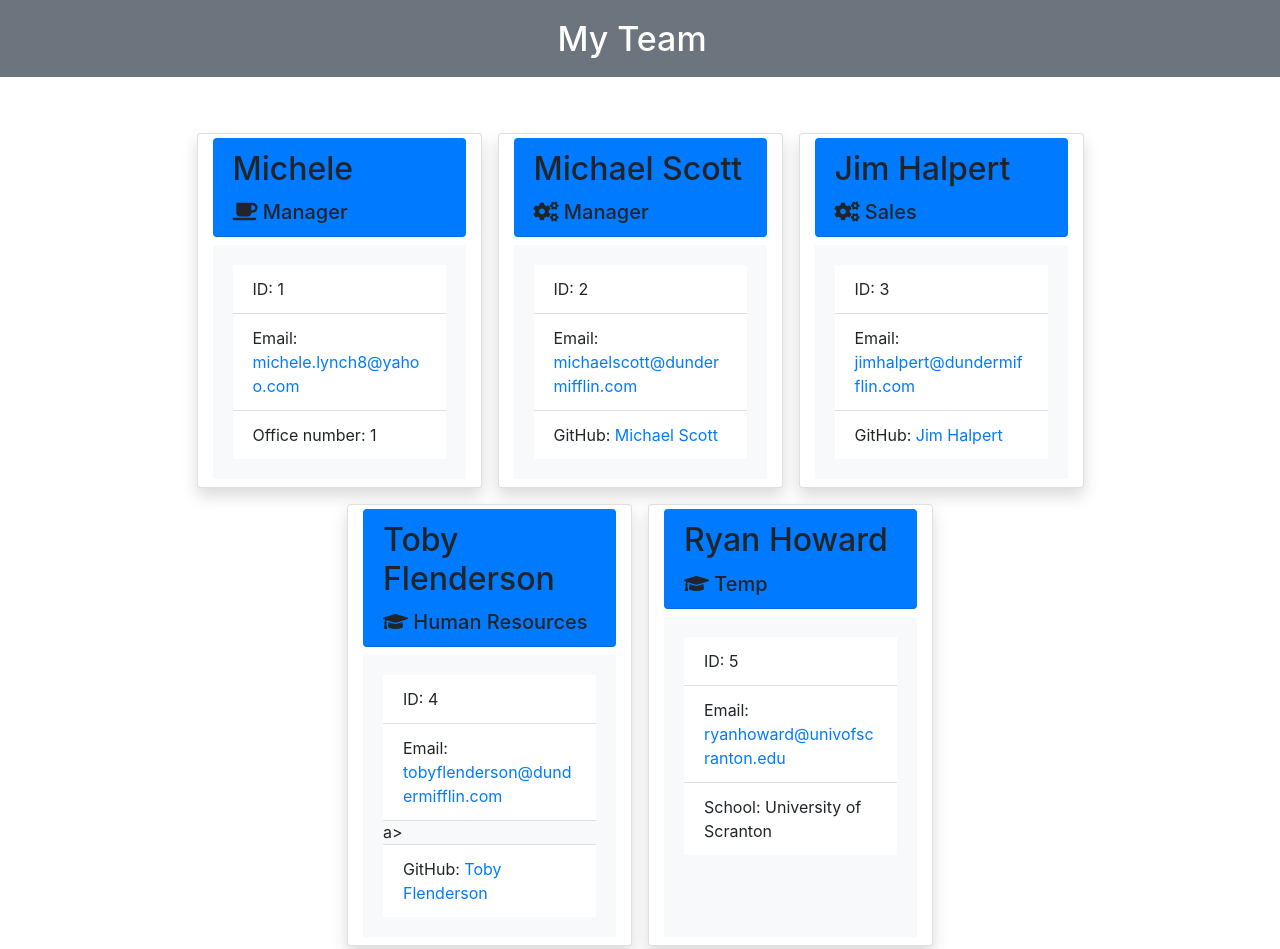
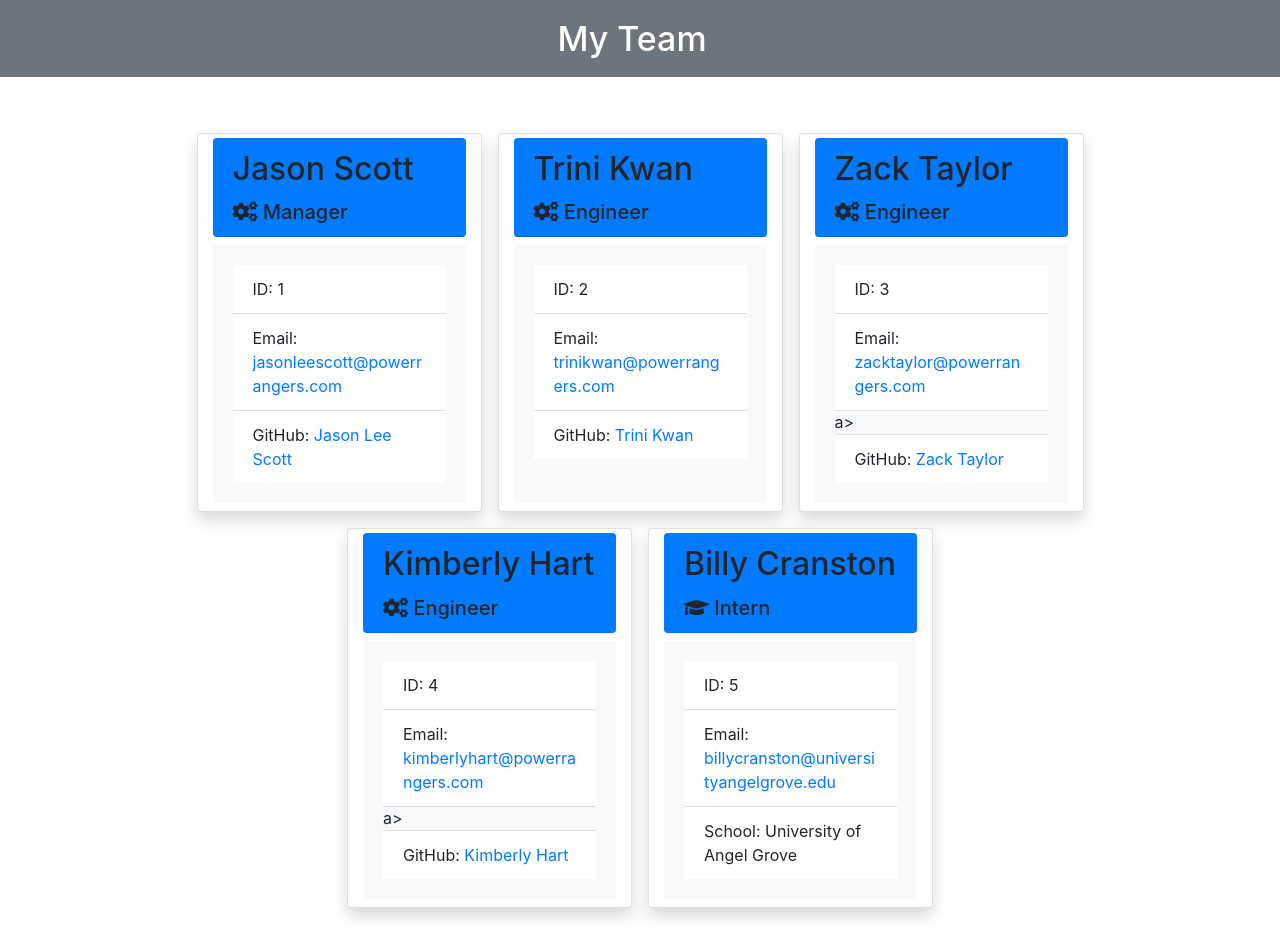
Before and after one commit to MLLynch2K/team-profile-generator, a website: page samplehtml.html in a window 1280 px wide. Shown: the top 949 px of the page. Drawn offline with nearby package versions, Linux system fonts and the light colour scheme.

Commit message:
added changes to engineers and html generated page

```diff
--- a/lib/Sales.js
+++ b/lib/Engineer.js
@@ -1,4 +1,4 @@
-const Employee = require('../lib/Employee')
+const Employee = require('./Employee')
 
 class Sales extends Employee{
     constructor(name, id, email, github) {
@@ -11,8 +11,8 @@ class Sales extends Employee{
     }
 
     getRole () {
-        return "Sales"
+        return "Engineer"
     }
 }
 
-module.exports = Sales
+module.exports = Engineer
--- a/lib/Temp.js
+++ b/lib/Intern.js
@@ -1,4 +1,4 @@
-const Employee = require('../lib/Employee')
+const Employee = require('./Employee')
 
 class Temp extends Employee {
     constructor (name, id, email, school) {
@@ -11,8 +11,8 @@ class Temp extends Employee {
     }
 
     getRole() {
-        return "Temp";
+        return "Intern";
     }
 };
 
-module.exports = Temp
+module.exports = Intern
--- a/package.json
+++ b/package.json
@@ -19,5 +19,9 @@
   "bugs": {
     "url": "https://github.com/MLLynch2K/team-profile-generator/issues"
   },
-  "homepage": "https://github.com/MLLynch2K/team-profile-generator#readme"
+  "homepage": "https://github.com/MLLynch2K/team-profile-generator#readme",
+  "dependencies": {
+    "inquirer": "^7.3.3",
+    "jest": "^26.6.3"
+  }
 }
--- a/samplehtml.html
+++ b/samplehtml.html
@@ -22,74 +22,72 @@
 
             <div class="card shadow m-2 col-3">
                 <div class="card-header bg-primary ml-0 mt-1 rounded">
-                    <h2 class= "card-title">Michele</h2>
-                    <h5 class="card-text"><i class="fas fa-coffee"></i>&nbsp;Manager</h5>
+                    <h2 class= "card-title">Jason Scott</h2>
+                    <h5 class="card-text"><i class="fas fa-cogs"></i>&nbsp;Manager</h5>
                 </div>
                 <div class="card-body bg-light my-2">
                     <ul class="list-group list-group-flush">
                         <li class="list-group-item">ID: 1</li>
-                        <li class="list-group-item">Email: <a href="mailto:michele.lynch8@yahoo.com">michele.lynch8@yahoo.com</a></li>
-                        <li class="list-group-item">Office number: 1</li>
-                    </ul>
-                </div>
-        </div>
-
-
-            <div class="card shadow m-2 col-3">
-                <div class="card-header bg-primary ml-0 mt-1 rounded">
-                    <h2 class= "card-title">Michael Scott</h2>
-                    <h5 class="card-text"><i class="fas fa-cogs"></i>&nbsp;Manager</h5>
-                </div>
-                <div class="card-body bg-light my-2">
-                    <ul class="list-group list-group-flush">
-                        <li class="list-group-item">ID: 2</li>
-                        <li class="list-group-item">Email: <a href="mailto:michaelscott@dundermifflin.com">michaelscott@dundermifflin.com</a></li>
-                        <li class="list-group-item">GitHub: <a href="https://www.github.com/MichaelScott">Michael Scott</a></li>
+                        <li class="list-group-item">Email: <a href="mailto:jasonleescott@powerrangers.com">jasonleescott@powerrangers.com</a></li>
+                        <li class="list-group-item">GitHub: <a href="https://www.github.com/JasonLeeScott">Jason Lee Scott</a></li>
                     </ul>
                 </div>
             </div>
 
             <div class="card shadow m-2 col-3">
                 <div class="card-header bg-primary ml-0 mt-1 rounded">
-                    <h2 class= "card-title">Jim Halpert</h2>
-                    <h5 class="card-text"><i class="fas fa-cogs"></i>&nbsp;Sales</h5>
+                    <h2 class= "card-title">Trini Kwan</h2>
+                    <h5 class="card-text"><i class="fas fa-cogs"></i>&nbsp;Engineer</h5>
                 </div>
                 <div class="card-body bg-light my-2">
                     <ul class="list-group list-group-flush">
-                        <li class="list-group-item">ID: 3</li>
-                        <li class="list-group-item">Email: <a href="mailto:jimhalpert@dundermifflin.com">jimhalpert@dundermifflin.com</a></li>
-                        <li class="list-group-item">GitHub: <a href="https://www.github.com/JimHalpert">Jim Halpert</a></li>
-                    </ul>
-                </div>
-            </div>
-
-
-
-                <div class="card shadow m-2 col-3">
-                <div class="card-header bg-primary ml-0 mt-1 rounded">
-                    <h2 class= "card-title">Toby Flenderson</h2>
-                    <h5 class="card-text"><i class="fas fa-graduation-cap"></i>&nbsp;Human Resources</h5>
-                </div>
-                <div class="card-body bg-light my-2">
-                    <ul class="list-group list-group-flush">
-                        <li class="list-group-item">ID: 4</li>
-                        <li class="list-group-item">Email: <a href="mailto:tobyflenderson@dundermifflin.com">tobyflenderson@dundermifflin.com</a></li>
-                        a></li>
-                        <li class="list-group-item">GitHub: <a href="https://www.github.com/TobyFlenderson">Toby Flenderson</a></li>
+                        <li class="list-group-item">ID: 2</li>
+                        <li class="list-group-item">Email: <a href="mailto:trinikwan@powerrangers.com">trinikwan@powerrangers.com</a></li>
+                        <li class="list-group-item">GitHub: <a href="https://www.github.com/TriniKwan">Trini Kwan</a></li>
                     </ul>
                 </div>
             </div>
 
                 <div class="card shadow m-2 col-3">
                 <div class="card-header bg-primary ml-0 mt-1 rounded">
-                    <h2 class= "card-title">Ryan Howard</h2>
-                    <h5 class="card-text"><i class="fas fa-graduation-cap"></i>&nbsp;Temp</h5>
+                    <h2 class= "card-title">Zack Taylor</h2>
+                    <h5 class="card-text"><i class="fas fa-cogs"></i>&nbsp;Engineer</h5>
+                </div>
+                <div class="card-body bg-light my-2">
+                    <ul class="list-group list-group-flush">
+                        <li class="list-group-item">ID: 3</li>
+                        <li class="list-group-item">Email: <a href="mailto:zacktaylor@powerrangers.com">zacktaylor@powerrangers.com</a></li>
+                        a></li>
+                        <li class="list-group-item">GitHub: <a href="https://www.github.com/ZackTaylor">Zack Taylor</a></li>
+                    </ul>
+                </div>
+            </div>
+
+            <div class="card shadow m-2 col-3">
+                <div class="card-header bg-primary ml-0 mt-1 rounded">
+                    <h2 class= "card-title">Kimberly Hart</h2>
+                    <h5 class="card-text"><i class="fas fa-cogs"></i>&nbsp;Engineer</h5>
+                </div>
+                <div class="card-body bg-light my-2">
+                    <ul class="list-group list-group-flush">
+                        <li class="list-group-item">ID: 4</li>
+                        <li class="list-group-item">Email: <a href="mailto:kimberlyhart@powerrangers.com">kimberlyhart@powerrangers.com</a></li>
+                        a></li>
+                        <li class="list-group-item">GitHub: <a href="https://www.github.com/KimberlyHart">Kimberly Hart</a></li>
+                    </ul>
+                </div>
+            </div>
+
+                <div class="card shadow m-2 col-3">
+                <div class="card-header bg-primary ml-0 mt-1 rounded">
+                    <h2 class= "card-title">Billy Cranston</h2>
+                    <h5 class="card-text"><i class="fas fa-graduation-cap"></i>&nbsp;Intern</h5>
                 </div>
                 <div class="card-body bg-light my-2">
                     <ul class="list-group list-group-flush">
                         <li class="list-group-item">ID: 5</li>
-                        <li class="list-group-item">Email: <a href="mailto:ryanhoward@univofscranton.edu">ryanhoward@univofscranton.edu</a></li>
-                        <li class="list-group-item">School: University of Scranton</li>
+                        <li class="list-group-item">Email: <a href="mailto:billycranston@universityangelgrove.edu">billycranston@universityangelgrove.edu</a></li>
+                        <li class="list-group-item">School: University of Angel Grove</li>
                     </ul>
                 </div>
             </div>
```
Also changed, not shown: __tests__/Engineer.test.js (renamed from __tests__/Sales.test.js, +4 -4 lines), __tests__/HumanResources.test.js (deleted, +0 -23 lines), __tests__/Intern.test.js (added, +23 -0 lines), __tests__/Temp.test.js (deleted, +0 -23 lines), lib/HumanResources.js (deleted, +0 -18 lines), src/page-template.js (+6 -24 lines), README.md, 1 other file.
